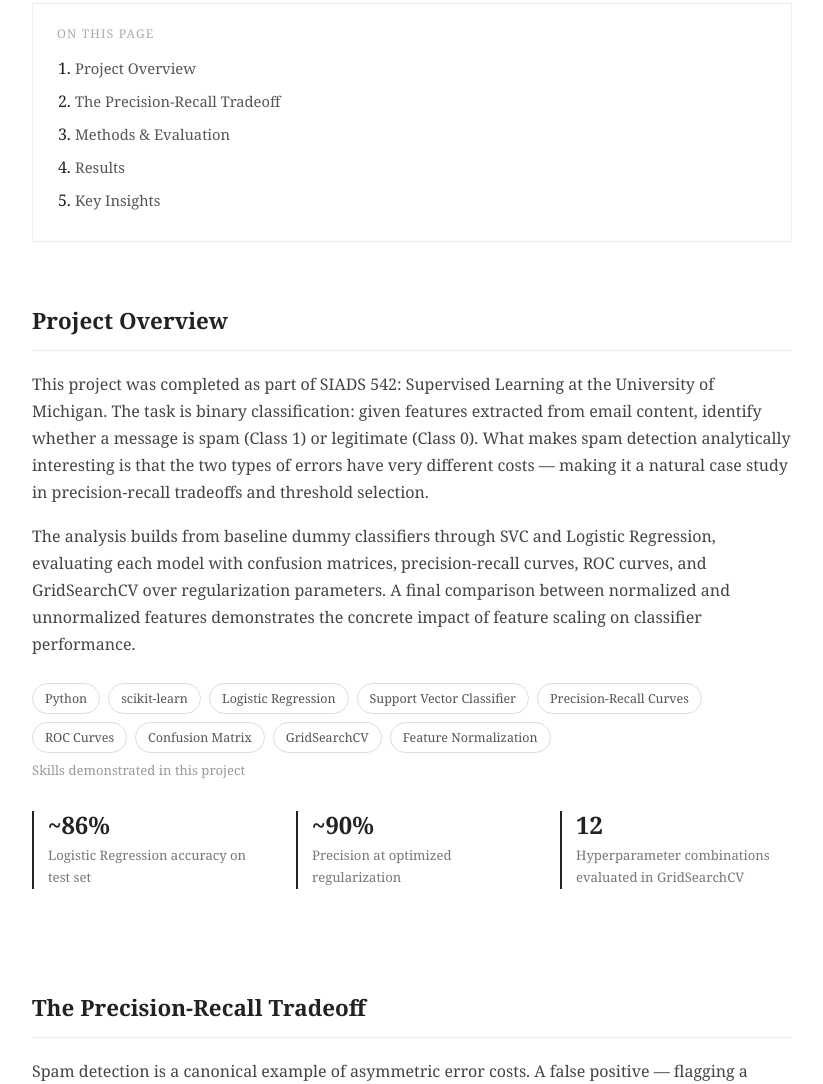
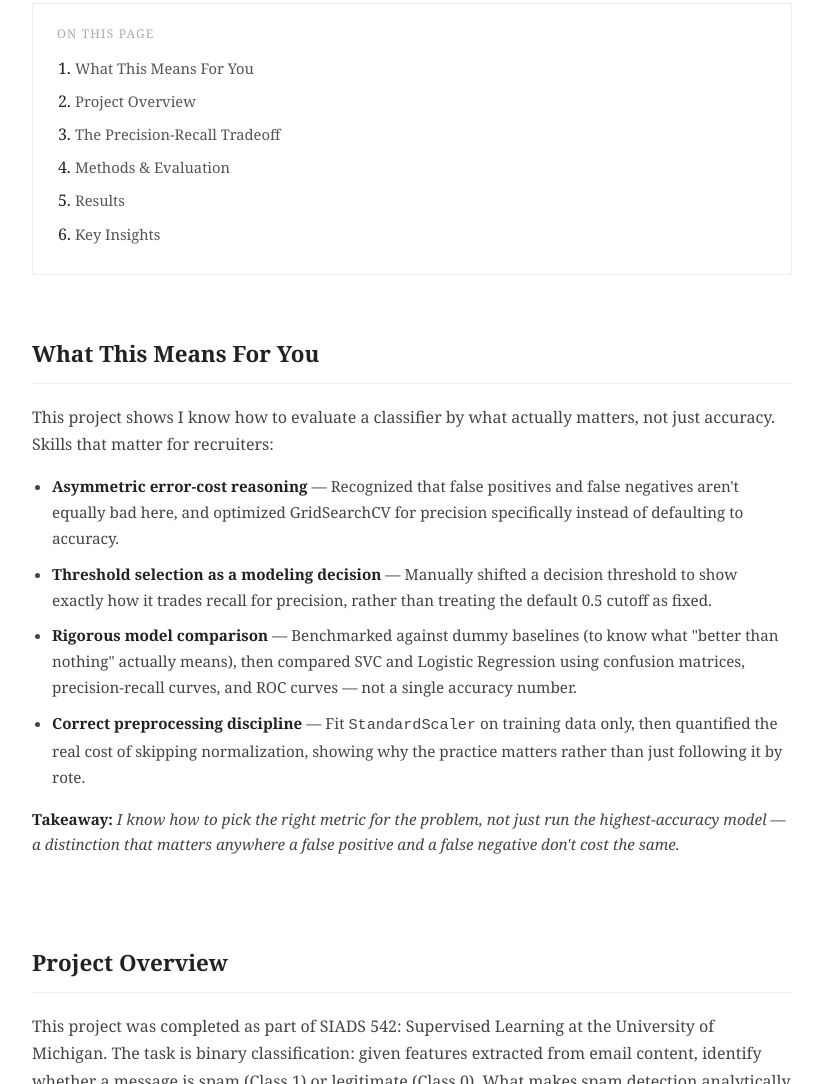
Before and after one commit to runrmc/runrmc.github.io, a plain HTML site: page projects/spam-classification.html in a window 1280 px wide. Shown: the part 391-1475 px from the top of the page, without its empty margins (228-1051 px from the left). Drawn offline with Linux system fonts and the light colour scheme.

Commit message:
Add skills section to spam classification project
Added a new section detailing skills and insights from the spam classification project, including asymmetric error-cost reasoning, threshold selection, model comparison, and preprocessing discipline.

```diff
--- a/projects/spam-classification.html
+++ b/projects/spam-classification.html
@@ -76,6 +76,26 @@
       color: #444;
     }
     .project-section ul li { margin-bottom: 10px; }
+
+    /* ── Skill bullets (What This Means For You) ── */
+    .skill-bullets {
+      padding-left: 20px;
+      margin: 0 0 16px;
+      color: #444;
+    }
+    .skill-bullets li {
+      margin-bottom: 8px;
+      font-size: 0.95rem;
+    }
+    .skill-bullets li strong { color: #222; }
+
+    .takeaway-note {
+      color: #444;
+      font-style: italic;
+      font-size: 0.95rem;
+      margin-bottom: 0;
+    }
+    .takeaway-note strong { color: #222; font-style: normal; }
 
     .stat-row {
       display: flex;
@@ -189,6 +209,7 @@
       <div class="toc-inner">
         <p>On this page</p>
         <ol>
+          <li><a href="#takeaway">What This Means For You</a></li>
           <li><a href="#overview">Project Overview</a></li>
           <li><a href="#framing">The Precision-Recall Tradeoff</a></li>
           <li><a href="#methods">Methods & Evaluation</a></li>
@@ -197,6 +218,21 @@
         </ol>
       </div>
     </div>
+
+    <!-- 0. What This Means For You -->
+    <section class="project-section" id="takeaway">
+      <h2>What This Means For You</h2>
+      <p>
+        This project shows I know how to evaluate a classifier by what actually matters, not just accuracy. Skills that matter for recruiters:
+      </p>
+      <ul class="skill-bullets">
+        <li><strong>Asymmetric error-cost reasoning</strong> — Recognized that false positives and false negatives aren't equally bad here, and optimized GridSearchCV for precision specifically instead of defaulting to accuracy.</li>
+        <li><strong>Threshold selection as a modeling decision</strong> — Manually shifted a decision threshold to show exactly how it trades recall for precision, rather than treating the default 0.5 cutoff as fixed.</li>
+        <li><strong>Rigorous model comparison</strong> — Benchmarked against dummy baselines (to know what "better than nothing" actually means), then compared SVC and Logistic Regression using confusion matrices, precision-recall curves, and ROC curves — not a single accuracy number.</li>
+        <li><strong>Correct preprocessing discipline</strong> — Fit <code>StandardScaler</code> on training data only, then quantified the real cost of skipping normalization, showing why the practice matters rather than just following it by rote.</li>
+      </ul>
+      <p class="takeaway-note"><strong>Takeaway:</strong> I know how to pick the right metric for the problem, not just run the highest-accuracy model — a distinction that matters anywhere a false positive and a false negative don't cost the same.</p>
+    </section>
 
     <!-- 1. Overview -->
     <section class="project-section" id="overview">
```
